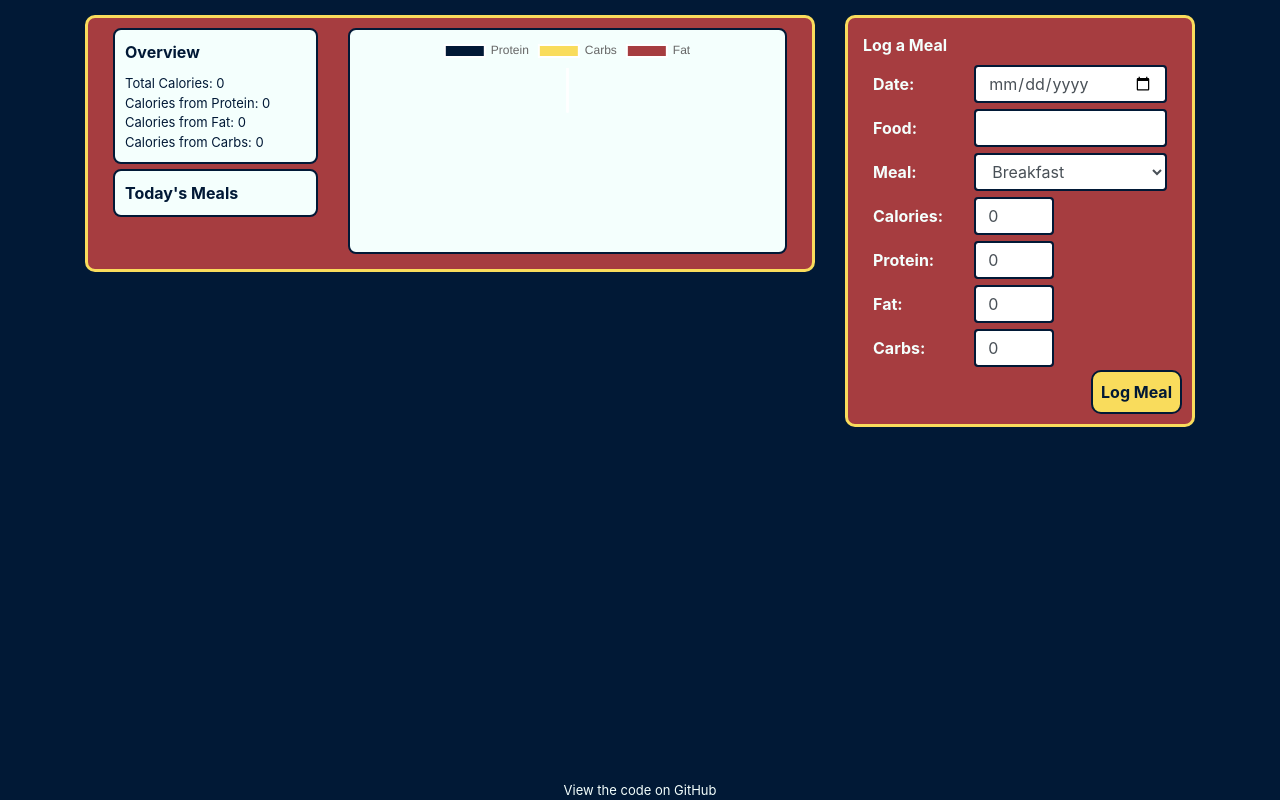
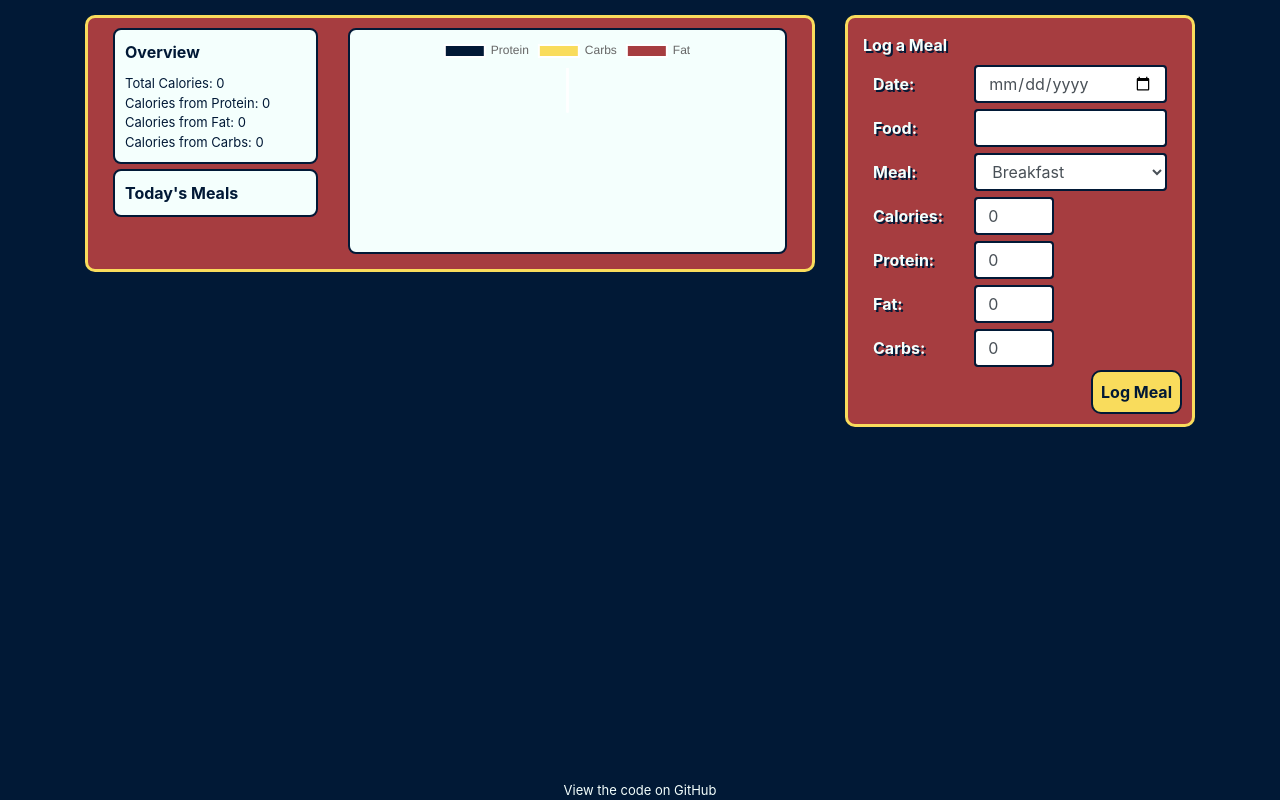
Before and after one commit to rjflanagan95/keto-tracker, a React (Create React App) app in the folder client/: page / in a window 1280 px wide. Built offline with nearby package versions, Linux system fonts and the light colour scheme.

Commit message:
text-shadow to meal logger labels to improve readability

```diff
--- a/client/src/components/Logger/logger.css
+++ b/client/src/components/Logger/logger.css
@@ -1,5 +1,7 @@
 .meal-logger {
     font-weight: bold;
+
+    text-shadow: 2px 2px #011936;
 }
 
 .form-row {
@@ -36,6 +38,8 @@
     color: #011936;
 
     padding: 8px;
+
+    text-shadow: none;
 }
 
 .log-button:hover {
```
